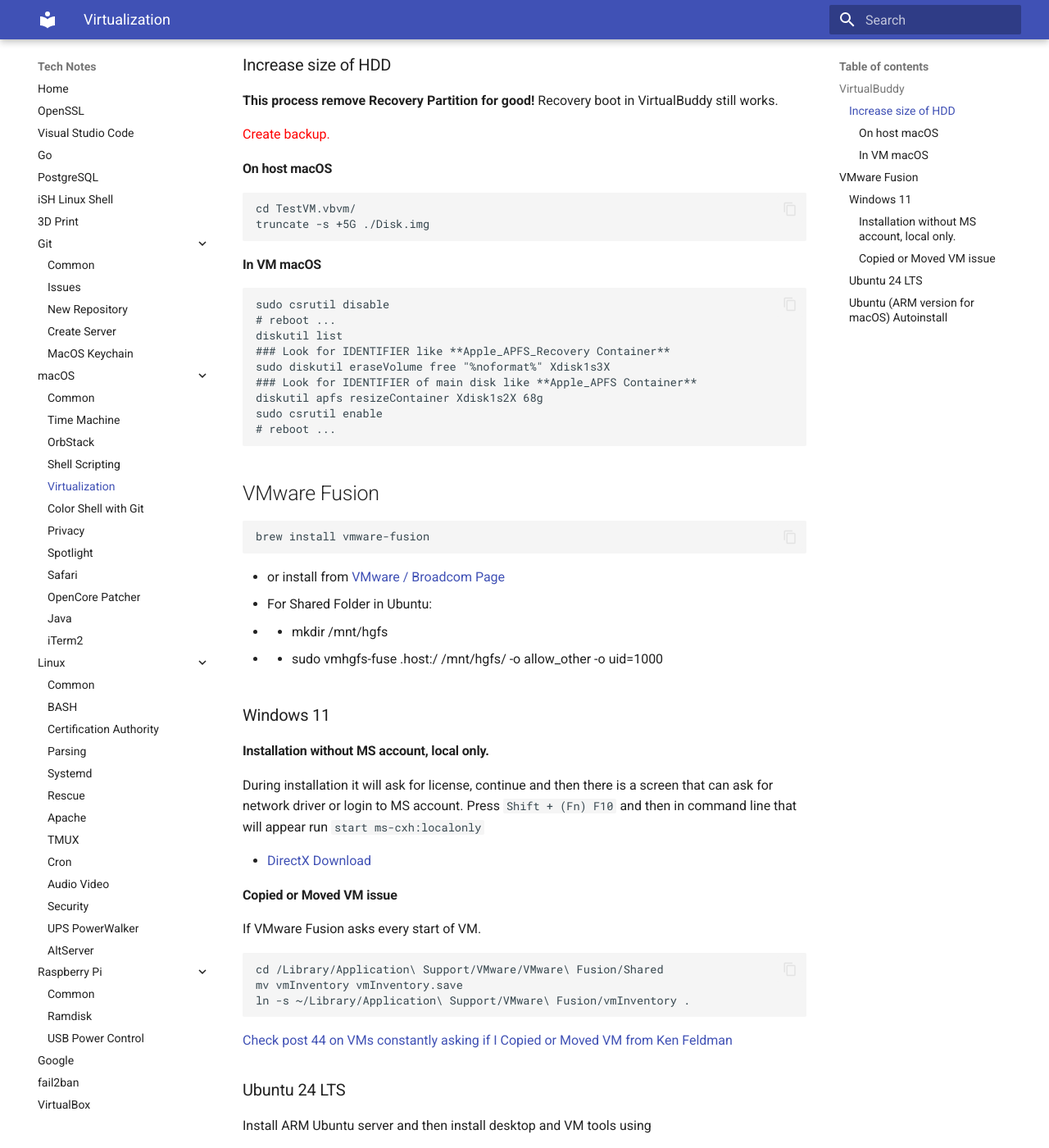
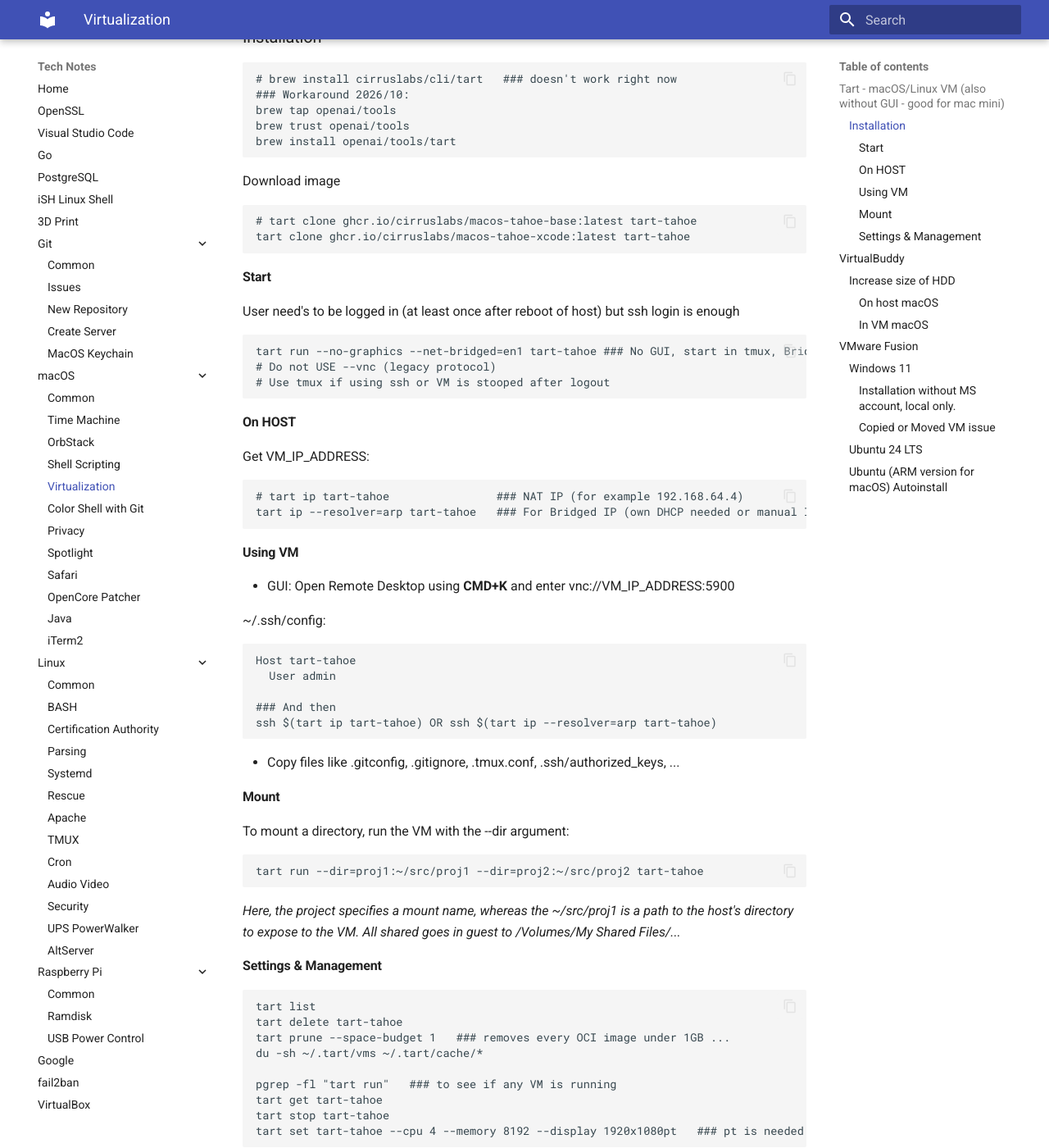
Before and after one commit to jorycz/technotes, an MkDocs documentation site: the page built from docs/macOS/macOS-Virtualization.md, in a window 1280 px wide and 1400 px high, scrolled down 258 px. Shown: the whole window at 82% size. Built offline with MkDocs 1.6.1 and Material for MkDocs 9.7.7, drawn with Linux system fonts in a browser that asks for light colours; some of the changed text lies outside the part shown.

Commit message:
Added Tart to macOS Virtualization

```diff
--- a/docs/macOS/macOS-Virtualization.md
+++ b/docs/macOS/macOS-Virtualization.md
@@ -1,4 +1,74 @@
 # macOS - Virtualization
+
+## Tart - macOS/Linux VM (also without GUI - good for mac mini)
+
+https://tart.run
+
+### Installation
+
+    # brew install cirruslabs/cli/tart   ### doesn't work right now
+    ### Workaround 2026/10:
+    brew tap openai/tools
+    brew trust openai/tools
+    brew install openai/tools/tart
+
+Download image
+
+    # tart clone ghcr.io/cirruslabs/macos-tahoe-base:latest tart-tahoe
+    tart clone ghcr.io/cirruslabs/macos-tahoe-xcode:latest tart-tahoe
+
+#### Start
+
+User need's to be logged in (at least once after reboot of host) but ssh login is enough
+
+    tart run --no-graphics --net-bridged=en1 tart-tahoe ### No GUI, start in tmux, Bridge on WiFi
+    # Do not USE --vnc (legacy protocol)
+    # Use tmux if using ssh or VM is stooped after logout
+
+#### On HOST
+
+Get VM_IP_ADDRESS:
+
+    # tart ip tart-tahoe                ### NAT IP (for example 192.168.64.4)
+    tart ip --resolver=arp tart-tahoe   ### For Bridged IP (own DHCP needed or manual IP inside VM)
+
+#### Using VM
+
+* GUI: Open Remote Desktop using **CMD+K** and enter vnc://VM_IP_ADDRESS:5900
+
+~/.ssh/config:
+
+    Host tart-tahoe
+      User admin
+
+    ### And then
+    ssh $(tart ip tart-tahoe) OR ssh $(tart ip --resolver=arp tart-tahoe)
+
+* Copy files like .gitconfig, .gitignore, .tmux.conf, .ssh/authorized_keys, ...
+
+#### Mount
+
+To mount a directory, run the VM with the --dir argument:
+
+    tart run --dir=proj1:~/src/proj1 --dir=proj2:~/src/proj2 tart-tahoe
+
+_Here, the project specifies a mount name, whereas the ~/src/proj1 is a path to the host's directory to expose to the VM. All shared goes in guest to /Volumes/My Shared Files/..._
+
+#### Settings & Management
+
+    tart list
+    tart delete tart-tahoe
+    tart prune --space-budget 1   ### removes every OCI image under 1GB ...
+    du -sh ~/.tart/vms ~/.tart/cache/*
+
+    pgrep -fl "tart run"   ### to see if any VM is running
+    tart get tart-tahoe
+    tart stop tart-tahoe
+    tart set tart-tahoe --cpu 4 --memory 8192 --display 1920x1080pt   ### pt is needed for HiDPi
+
+* --memory is in megabytes. You can also grow the disk with --disk-size GB, but it can only increase, and you may need to expand the volume inside the guest afterwards.
+
+
 
 ## VirtualBuddy
 
```
